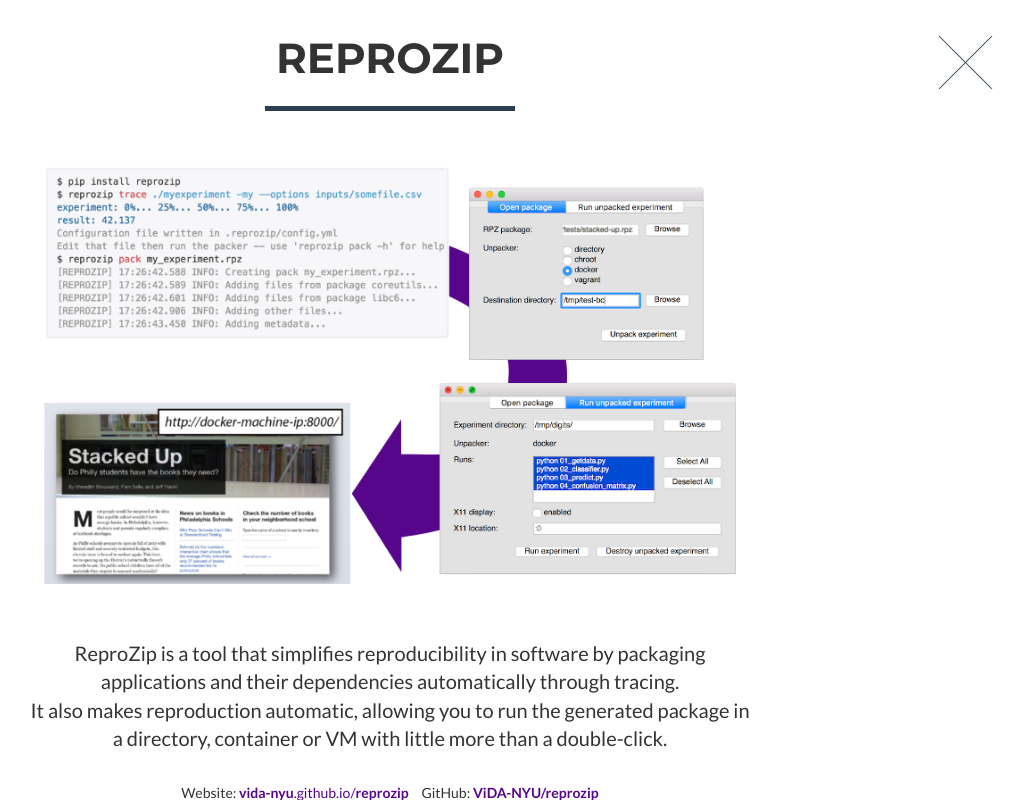
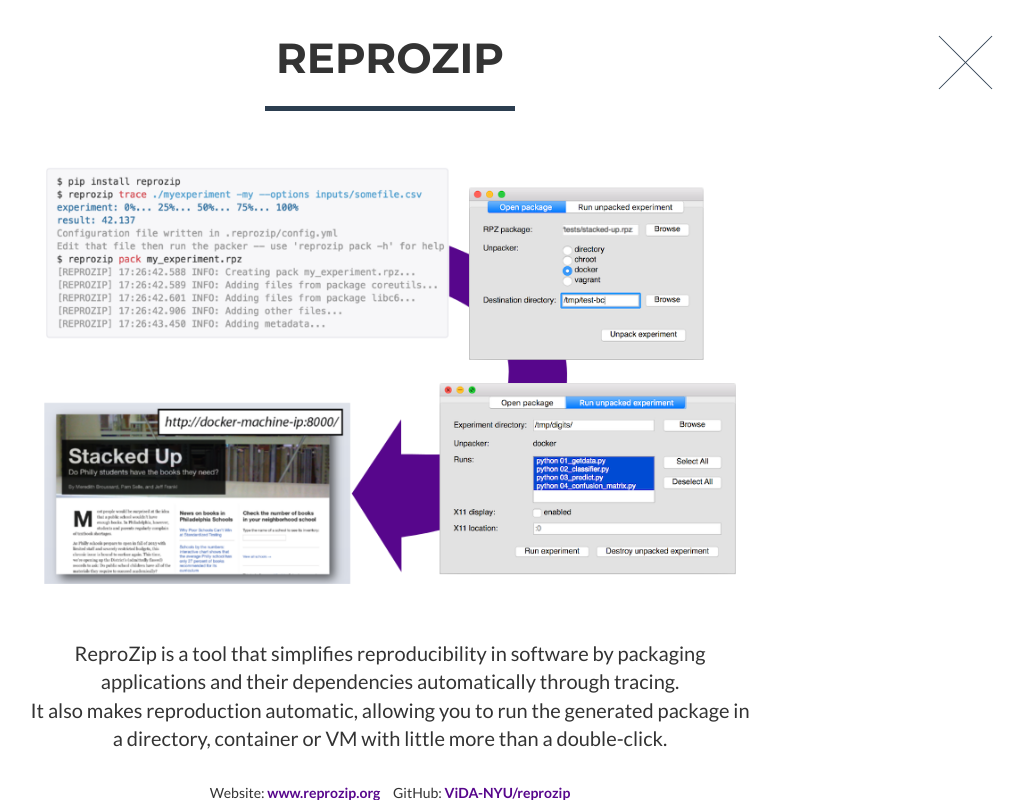
Before and after one commit to remram44/personal-website, a website: page index.html in a window 1280 px wide. Both pictures are taken after a click on the link "REPROZIP". Shown: the part 1104-1904 px from the top of the page, without its empty margins (250-1274 px from the left). Drawn offline with Linux system fonts and the light colour scheme; files whose address does not match are found by name.

Commit message:
Update reprozip URL

```diff
--- a/index.html
+++ b/index.html
@@ -310,7 +310,7 @@
                             It also makes reproduction automatic, allowing you to run the generated package in a directory, container or VM with little more than a double-click.</p>
                             <ul class="list-inline item-details">
                                 <li>Website:
-                                    <a href="https://vida-nyu.github.io/reprozip/"><strong>vida-nyu</strong>.github.io/<strong>reprozip</strong></a>
+                                    <a href="https://www.reprozip.org/"><strong>www.reprozip.org</strong></a>
                                 </li>
                                 <li>GitHub:
                                     <strong><a href="https://github.com/ViDA-NYU/reprozip">ViDA-NYU/reprozip</a>
```
